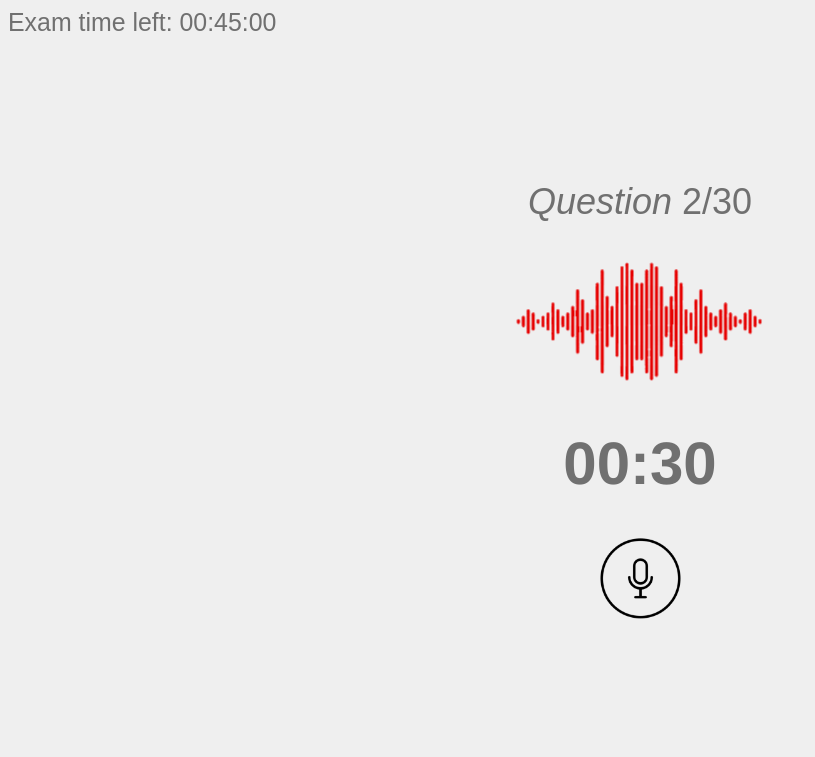
After one commit to TheNavigat/AmazonHackathon, a Django app: page /exam/start/ in a window 1280 px wide. The commit adds this page. Shown: the top 757 px of the page, without its empty margins (0-815 px from the left). Run offline with Django 3.2, Linux system fonts and the light colour scheme.

Commit message:
initial question page

```diff
--- a/dev/dev/urls.py
+++ b/dev/dev/urls.py
@@ -19,4 +19,5 @@ from django.urls import path, include
 urlpatterns = [
     path('exam/', include('vivavoce.urls')),
     path('admin/', admin.site.urls),
+
 ]
--- a/dev/vivavoce/static/vivavoce/style.css
+++ b/dev/vivavoce/static/vivavoce/style.css
@@ -1,15 +1,8 @@
 body{
     background-color: #EFEFEF;
-    text-align:center;
     color: #707070;
     font-size: 30px;
-    margin: 0;
-    position: absolute;
-    top: 50%;
-    left: 50%;
-    transform: translate(-50%, -50%);
     font-family: 'Helvetica','Arial';
-
 }
 
 h2{
@@ -22,3 +15,17 @@ h4{
     font-weight: 50;
     font-size: larger;
 }
+
+h5{
+    font-family: 'Helvetica Light','Arial';
+    font-weight:50;
+}
+
+.center{
+    text-align:center;
+    margin: 0;
+    position: absolute;
+    top: 50%;
+    left: 50%;
+    transform: translate(-50%, -50%);
+}
--- a/dev/vivavoce/templates/vivavoce/index.html
+++ b/dev/vivavoce/templates/vivavoce/index.html
@@ -1,9 +1,11 @@
 {% load static %}
 <link rel="stylesheet" type="text/css" href="{% static 'vivavoce/style.css' %}" />
 
+<div class="center">
 <h2><i>Welcome,</i> {{User.fullname}}<br />
 to your {{Exam.name}} Examination </h2>
 <h4>You have 30 seconds to think of an answer<br />
 Then you have 1 minute to respond</h4>
 <p><img src="{% static 'vivavoce/images/guide.png' %}"></p>
-<a href="/vivavoce"><img src="{% static 'vivavoce/images/startbutton.png' %}"></a>
+<a href="{% url 'vivavoce:start'%}"><img src="{% static 'vivavoce/images/startbutton.png' %}"></a>
+</div>
--- /dev/null
+++ b/dev/vivavoce/templates/vivavoce/start.html
@@ -0,0 +1,10 @@
+{% load static %}
+<link rel="stylesheet" type="text/css" href="{% static 'vivavoce/style.css' %}" />
+
+<div class="topleft"><h5>Exam time left: 00:45:00</h5></div>
+<div class="center">
+<h2><i>Question</i> {{Question.number}}/{{Question.total}}</h2>
+<p><img src="{% static 'vivavoce/images/soundwave.png' %}"></p>
+<h1>00:30</h1>
+<p><img src="{% static 'vivavoce/images/mic.png' %}" height="80px" width="80px"></p>
+</div>
--- a/dev/vivavoce/urls.py
+++ b/dev/vivavoce/urls.py
@@ -3,5 +3,6 @@ from . import views
 
 app_name = 'vivavoce'
 urlpatterns = [
-    path('', views.index, name='index')
+    path('', views.index, name='index'),
+    path('start/', views.start, name='start')
 ]
--- a/dev/vivavoce/views.py
+++ b/dev/vivavoce/views.py
@@ -11,7 +11,11 @@ def index(request):
     Exam['name'] = 'Psychology'
     return render(request, 'vivavoce/index.html', {'User': User,'Exam':Exam,})
 
-def start(request, User_fullname):
-    return HttpResponse("hello")
+def start(request):
+    Question = {}
+    Question['number']= '2'
+    Question['total']= '30'
+
+    return render(request, 'vivavoce/start.html', {'Question': Question})
 
 # Create your views here.
```
Also changed, not shown: dev/vivavoce/static/vivavoce/images/Mic.png (added), dev/vivavoce/static/vivavoce/images/soundwave.png (added).
